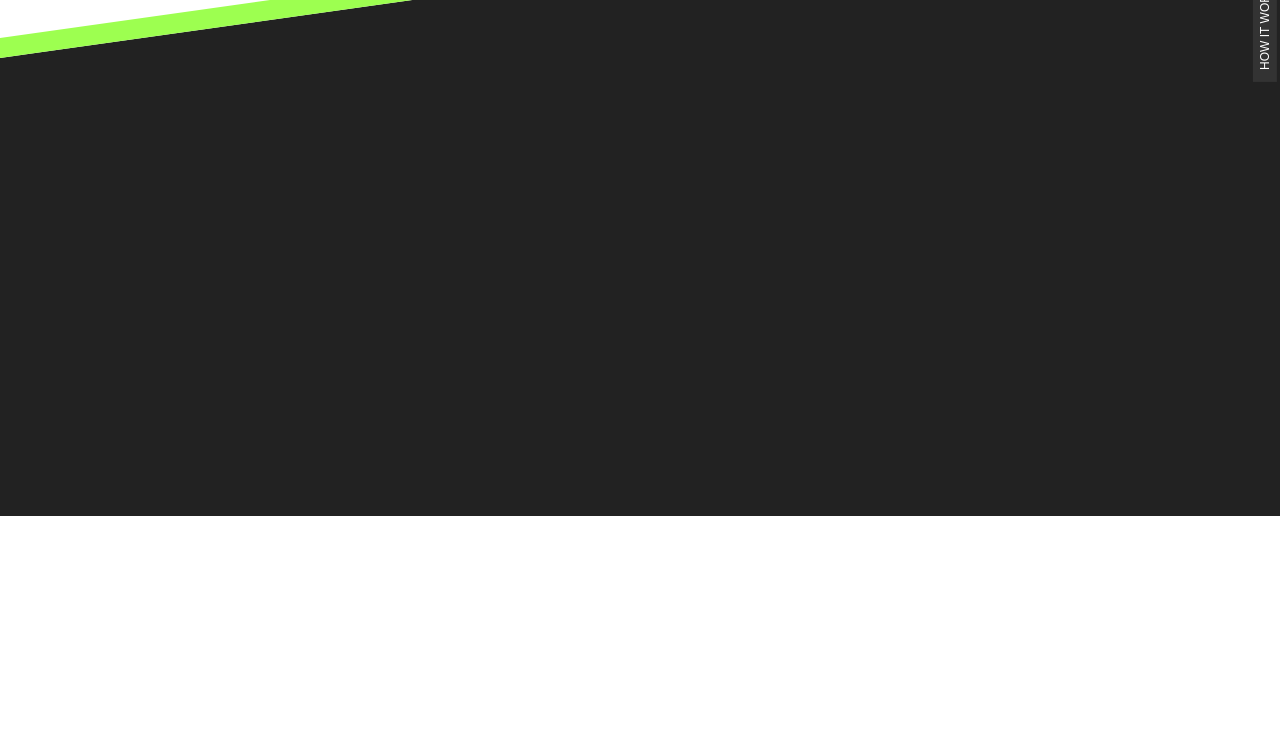
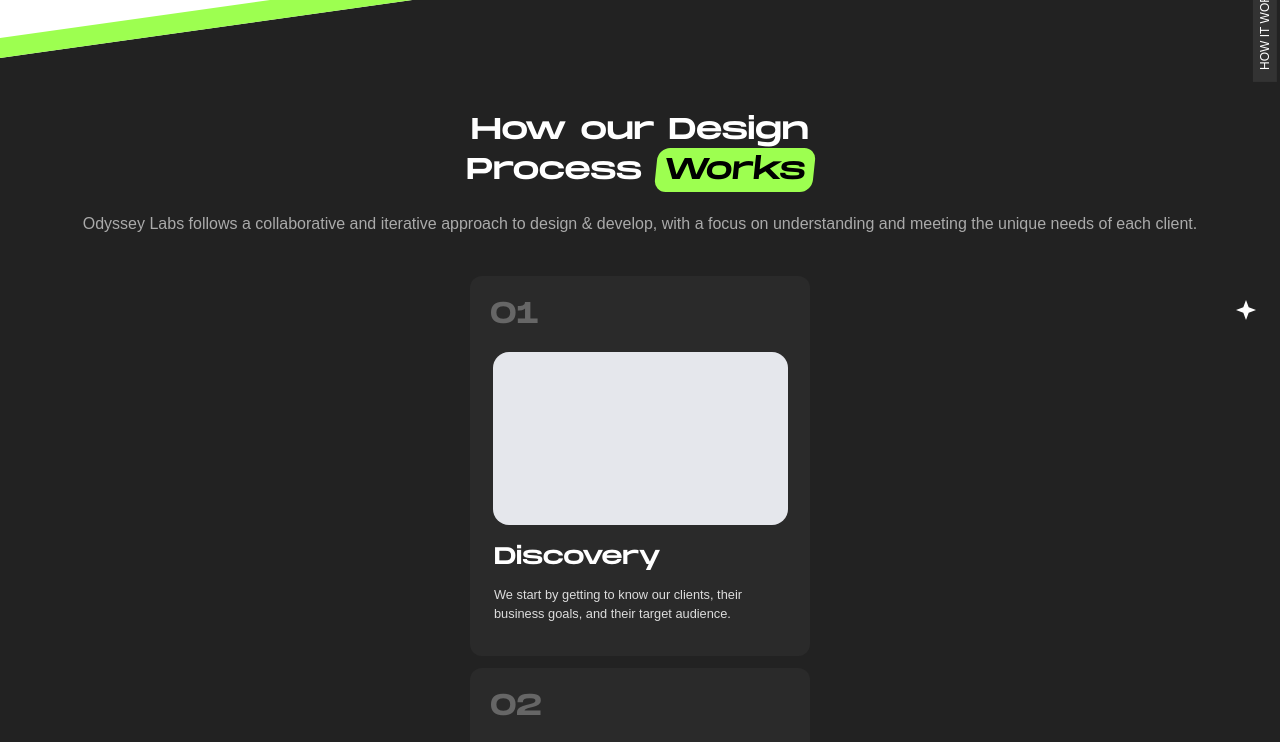
Before and after one commit to KhanShadman06/odyssey-labs, a Next.js app: page / in a window 1280 px wide. Shown: the part 2488-3230 px from the top of the page. Before the commit the page ends 3004 px from the top, so only its background shows below. Built offline with nearby package versions, Linux system fonts and the light colour scheme.

Commit message:
big project cards added

```diff
--- /dev/null
+++ b/app/HowItWorksSection.tsx
@@ -0,0 +1,22 @@
+import React from 'react'
+import DetailProjectCard from './components/DetailProjectCard'
+
+const HowItWorksSection = () => {
+    return (
+        <div className='py-5'>
+            <h1 className='font-monument text-center text-3xl text-white'>How our Design</h1>
+            <h1 className='font-monument text-center text-3xl text-white'>Process <span className='bg-[#9DFF50] rounded-xl px-2 py-1 text-black inline-block transform -skew-x-6'>Works</span></h1>
+            <p className='text-[#aaa] font-Archivo mx-6 mt-5 text-center'>
+                Odyssey Labs follows a collaborative and iterative approach to design & develop, with a focus on understanding and meeting the unique needs of each client.
+            </p>
+            <section className='mt-10 flex flex-col items-center gap-3'>
+                <DetailProjectCard no='01' title='Discovery' description='We start by getting to know our clients, their business goals, and their target audience.' />
+                <DetailProjectCard no='02' title='Strategy' description='We develop a strategy that outlines the design approach, user experience, and key features of the project.' />
+                <DetailProjectCard no='03' title='Strategy' description='We develop a strategy that outlines the design approach, user experience, and key features of the project.' />
+                <DetailProjectCard no='04' title='Strategy' description='We develop a strategy that outlines the design approach, user experience, and key features of the project.' />
+            </section>
+        </div>
+    )
+}
+
+export default HowItWorksSection
--- a/app/MainDetails.tsx
+++ b/app/MainDetails.tsx
@@ -4,6 +4,7 @@ import ServicesList from "./ServicesList";
 import TopSection from "./TopSection";
 import Image from 'next/image'
 import starWhite from './assets/star-white.svg'
+import HowItWorksSection from "./HowItWorksSection";
 
 const MainDetails = () => {
     return (
@@ -23,12 +24,16 @@ const MainDetails = () => {
                 </article>
             </section>
 
-            <section className="relative bg-[#222] h-[600px]">
+            <section className="relative bg-[#222]">
                 <div className="absolute -top-7 left-0 right-0 h-20 bg-white transform -skew-y-[8deg] border-b-[20px] border-[#9DFF50]"></div>
                 <Image src={starWhite} alt='star' className='absolute top-24 left-2 w-[20px]' />
+                <Image src={starWhite} alt='star' className='absolute top-96 right-6 w-[20px]' />
                 <div className='absolute -right-[2.7rem] top-24 bg-[#333] text-white -rotate-90'>
                     <p className="text-xs p-1 px-3 font-Archivo">HOW IT WORKS</p>
                 </div>
+                <article className="relative z-1 pt-44">
+                    <HowItWorksSection />
+                </article>
             </section>
         </div>
     );
--- /dev/null
+++ b/app/components/DetailProjectCard.tsx
@@ -0,0 +1,19 @@
+interface DetailProjectCardProps {
+    no: string
+    title: string
+    description: string
+    image?: string
+}
+
+const DetailProjectCard = ({ no, title, description }: DetailProjectCardProps) => {
+    return (
+        <div className='bg-[#2a2a2a] w-[340px] h-[380px] rounded-xl'>
+            <h1 className='font-monument text-3xl text-[#666] p-5'>{no}</h1>
+            <div className='w-[295px] h-[173px] bg-[#E5E7EC] mx-auto rounded-2xl' />
+            <h1 className='font-monument text-2xl ml-6 mt-4 text-white'>{title}</h1>
+            <p className='font-Archivo mx-6 text-[#ddd] text-[0.8rem] mt-3'>{description}</p>
+        </div>
+    )
+}
+
+export default DetailProjectCard
```
